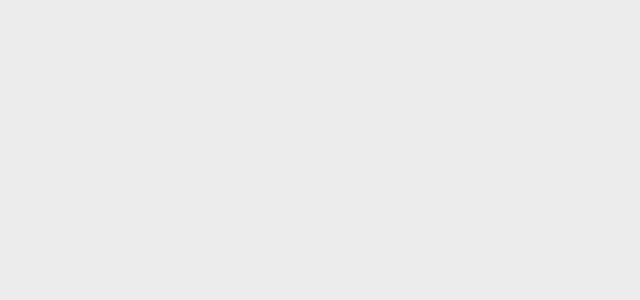
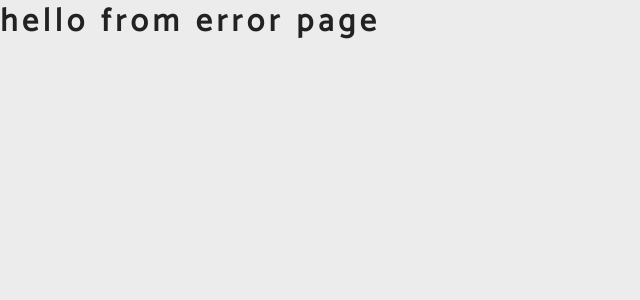
Before and after one commit to kakamband/react-vintage-tech-store, a React (Create React App) app: page /products in a window 1280 px wide. Shown: the top 300 px of the page, without its empty margins (0-640 px from the left). Built offline with nearby package versions, Linux system fonts and the light colour scheme.

Commit message:
add: error page routing

```diff
--- a/src/App.jsx
+++ b/src/App.jsx
@@ -26,6 +26,9 @@ const App = () => {
         <Route exact path="/cart">
           <Cart />
         </Route>
+        <Route path="*">
+          <Error />
+        </Route>
       </Switch>
     </Router>
   );
--- a/src/pages/Error.jsx
+++ b/src/pages/Error.jsx
@@ -1,5 +1,7 @@
-import React from "react";
+import React from 'react';
 
-export default function Error() {
-  return <h1>hello form error page</h1>;
-}
+const Error = () => {
+  return <h1>hello from error page</h1>;
+};
+
+export default Error;
```
